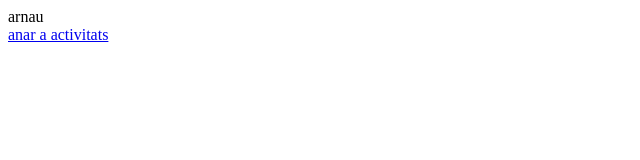
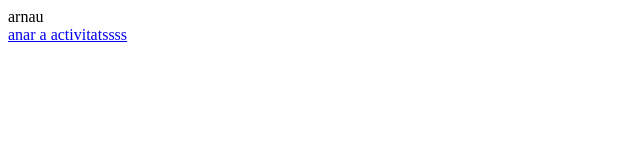
Before and after one commit to Arnauu98/web, a plain HTML site: page index.html in a window 1280 px wide. Shown: the full height of the page, 0-640 px from the left. Drawn offline with Linux system fonts and the light colour scheme.

Commit message:
Update index.html

```diff
--- a/index.html
+++ b/index.html
@@ -8,6 +8,6 @@
 <body>
     arnau
     <br/>
-    <a href="activitats/activitats.html">anar a activitats</a>
+    <a href="activitats/activitats.html">anar a activitatssss</a>
 </body>
 </html>
```
